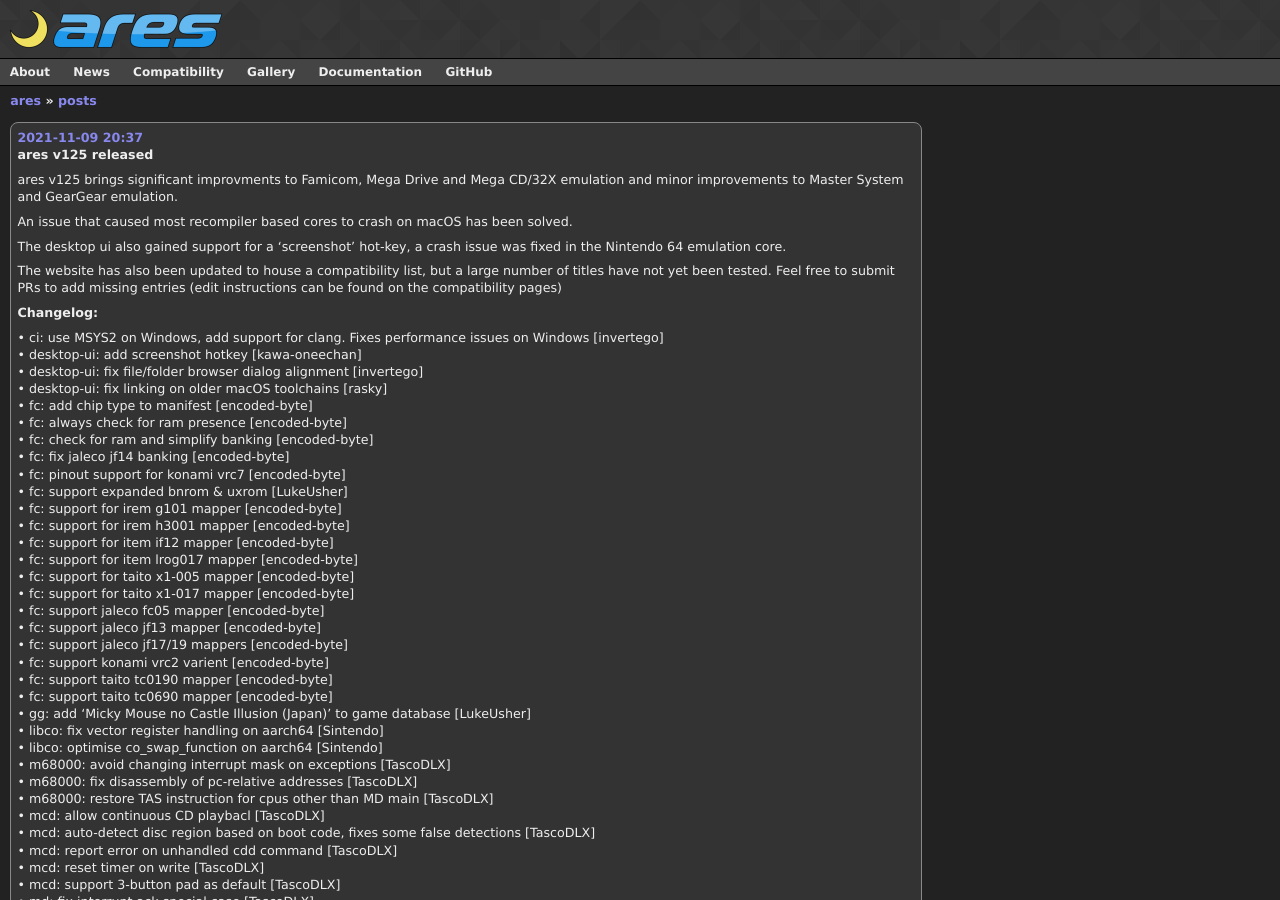
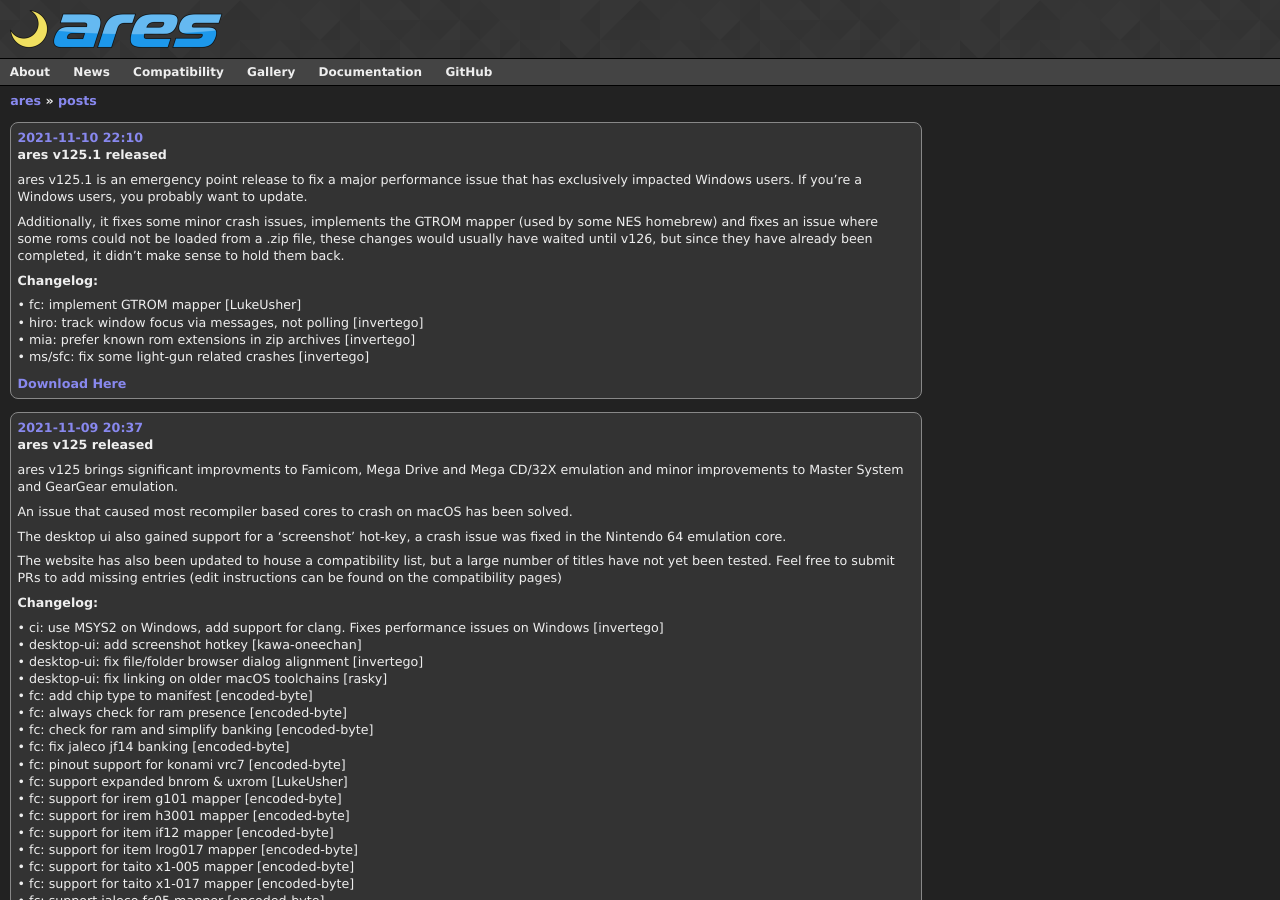
Before and after one commit to ares-emulator/ares-emulator.github.io, a Jekyll site: the page built from posts.md, in a window 1280 px wide and 900 px high. Built offline with Jekyll 4.4.1, drawn with Linux system fonts in a browser that asks for light colours.

Commit message:
release ares v125.1

```diff
--- /dev/null
+++ b/_posts/2021-11-10-ares-v125.1-released.md
@@ -0,0 +1,18 @@
+---
+layout: post
+title: "ares v125.1 released"
+date: "2021-11-10 22:10"
+---
+
+ares v125.1 is an emergency point release to fix a major performance issue that has exclusively impacted Windows users. If you're a Windows users, you probably want to update.
+
+Additionally, it fixes some minor crash issues, implements the GTROM mapper (used by some NES homebrew) and fixes an issue where some roms could not be loaded from a .zip file, these changes would usually have waited until v126, but since they have already been completed, it didn't make sense to hold them back.
+
+**Changelog:**
+* fc: implement GTROM mapper [LukeUsher]
+* hiro: track window focus via messages, not polling [invertego]
+* mia: prefer known rom extensions in zip archives [invertego]
+* ms/sfc: fix some light-gun related crashes [invertego]
+
+
+[Download Here](/)
```
Also changed, not shown: index.md (+3 -3 lines).
